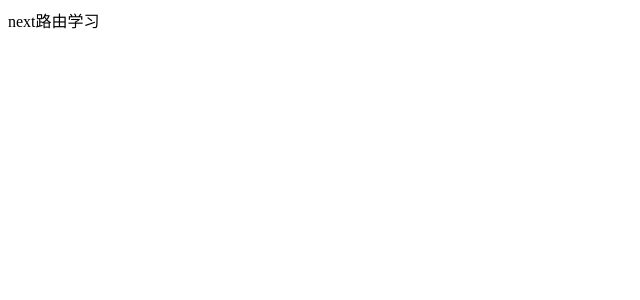
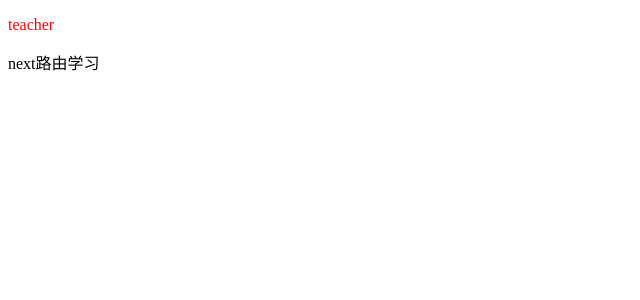
Before and after one commit to 591981210/react-next, a Next.js app: page /next-route in a window 1280 px wide. Shown: the top 300 px of the page, without its empty margins (0-640 px from the left). Built offline with nearby package versions, Linux system fonts and the light colour scheme.

Commit message:
link 组件跳转

```diff
--- a/pages/next-route/index.js
+++ b/pages/next-route/index.js
@@ -1,5 +1,16 @@
+import Link from 'next/link'
+
 const NextRoute = () =>(
     <div>
+        {/*link 无法样式设置*/}
+        {/*<Link href="/next-route/teacher" style={{color:'red'}}>*/}
+            {/*/!*只允许一个子元素*!/*/}
+            {/*/!*<a>teacher</a>*!/*/}
+            {/*<p style={{color:'red'}}>teacher</p>*/}
+        {/*</Link>*/}
+        <Link href={{pathname:'/next-route/teacher',query:{id:1}}}>
+            <p style={{color:'red'}}>teacher</p>
+        </Link>
         next路由学习
     </div>
 )
```
